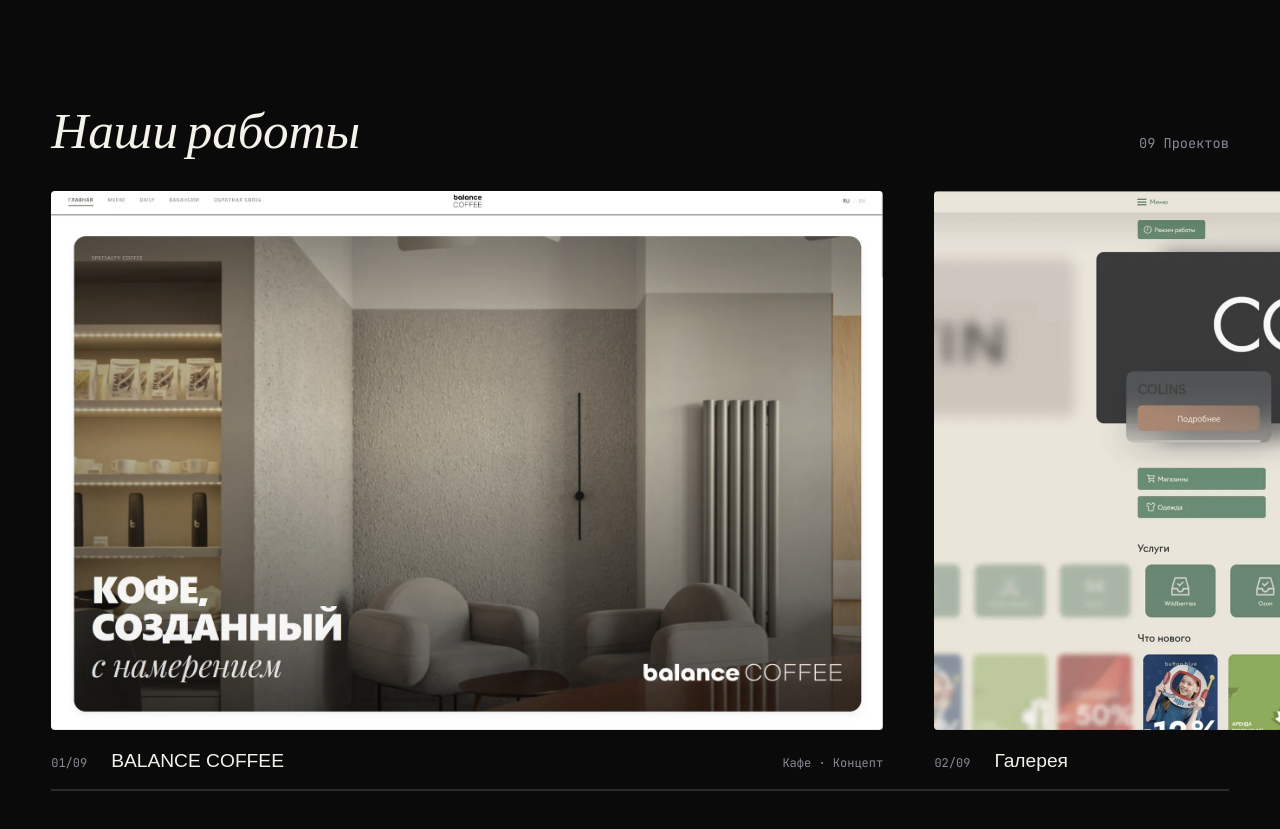
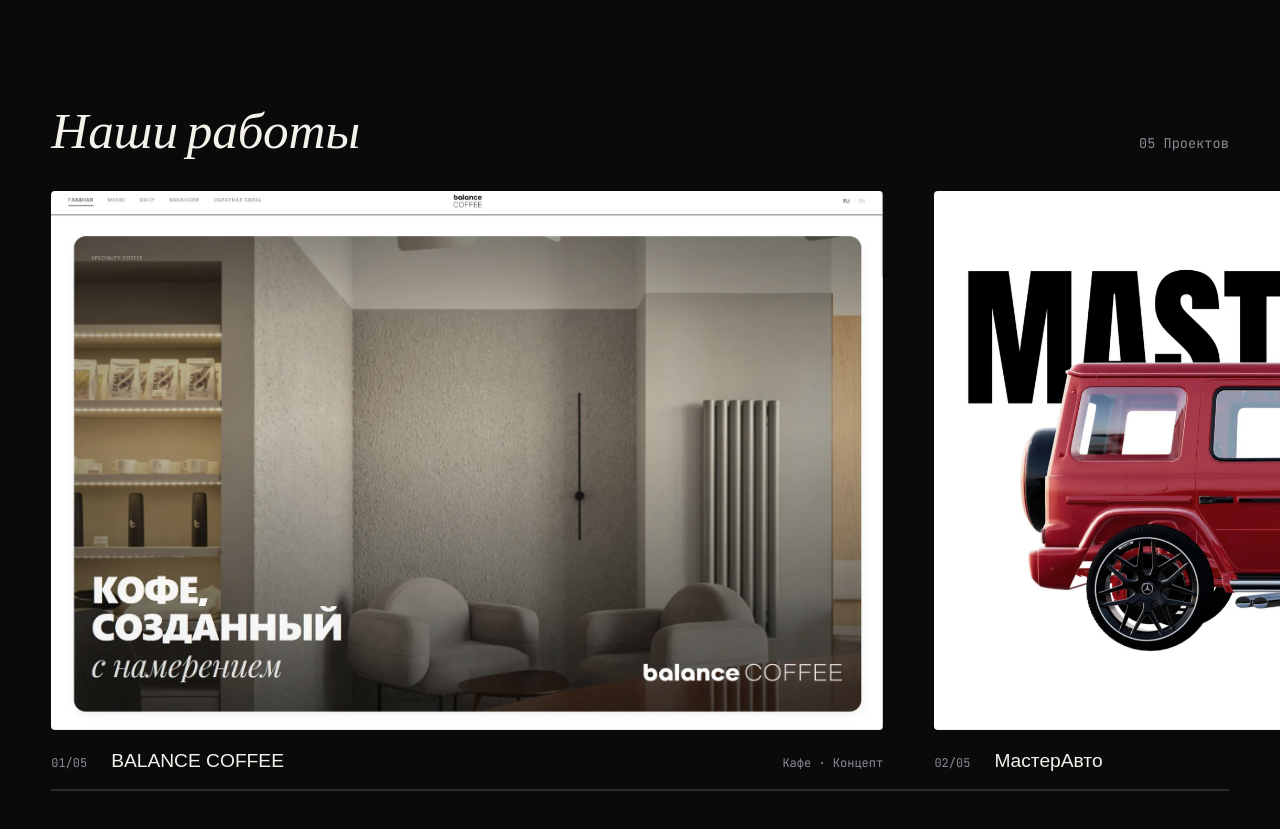
Before and after one commit to alenki/KARAF, a React (Vite) app: page / in a window 1280 px wide. Shown: the part 2720-3549 px from the top of the page. Built offline with nearby package versions, Linux system fonts and the light colour scheme; a web font is replaced by a local one.

Commit message:
updated projects

```diff
--- a/src/data/projects.ts
+++ b/src/data/projects.ts
@@ -9,12 +9,8 @@ export interface Project {
 
 export const projects: Project[] = [
   { id: 1, image: '/projects/balancecoffee.webp', name: 'BALANCE COFFEE', category: 'Кафе · Концепт', description: 'Концептуальный сайт для кофейни', link: 'https://balance-coffee.ru' },
-  { id: 2, image: '/projects/galereya.webp', name: 'Галерея', category: 'Торговый центр', description: 'Официальный сайт торгового центра', link: 'https://galereya-trc.ru' },
-  { id: 3, image: '/projects/masterauto.webp', name: 'МастерАвто', category: 'Автосервис', description: 'Официальный сайт автосервиса', link: 'https://masterauto-07.ru' },
-  { id: 5, image: '/projects/history.webp', name: 'History', category: 'Ресторан · Концепт', description: 'Концептуальный сайт для ресторана', link: 'https://history-nalchik.ru' },
-  { id: 6, image: '/projects/okaraf.webp', name: 'OKARAF', category: 'Портфолио', description: 'Официальный сайт-портфолио', link: 'https://okaraf.ru' },
-  { id: 7, image: '/projects/mozaika.webp', name: 'Мозаика', category: 'Образование', description: 'Образовательная платформа', link: 'https://mozaika.netlify.app' },
-  { id: 8, image: '/projects/pulse.webp', name: 'Pulse', category: 'Туризм', description: 'Telegram-приложение туристического агентства', link: 'https://t.me/pulse_t_bot' },
-  { id: 9, image: '/projects/kabardinobalkaria.webp', name: 'Кабардино-Балкария', category: 'Республика · Концепт', description: 'Концептуальный сайт республики', link: 'https://kabardinobalkaria.com' },
-  { id: 10, image: '/projects/cerber.webp', name: 'Cerber', category: 'Мода', description: 'Официальный сайт бренда одежды', link: 'https://cerberkavkaz.ru' },
+  { id: 2, image: '/projects/masterauto.webp', name: 'МастерАвто', category: 'Автосервис', description: 'Официальный сайт автосервиса', link: 'https://masterauto-07.ru' },
+  { id: 3, image: '/projects/melty.png', name: 'Melty', category: 'Кафе', description: 'Официальный сайт кафе', link: '' },
+  { id: 4, image: '/projects/galereya.webp', name: 'Галерея', category: 'Торговый центр', description: 'Официальный сайт торгового центра', link: 'https://galereya-trc.netlify.app/' },
+  { id: 5, image: '/projects/history.webp', name: 'History', category: 'Ресторан · Концепт', description: 'Концептуальный сайт для ресторана', link: 'https://history-nalchik.netlify.app/' },
 ];
```
Also changed, not shown: 1 other file (tests, documents, lock files or other folders).
